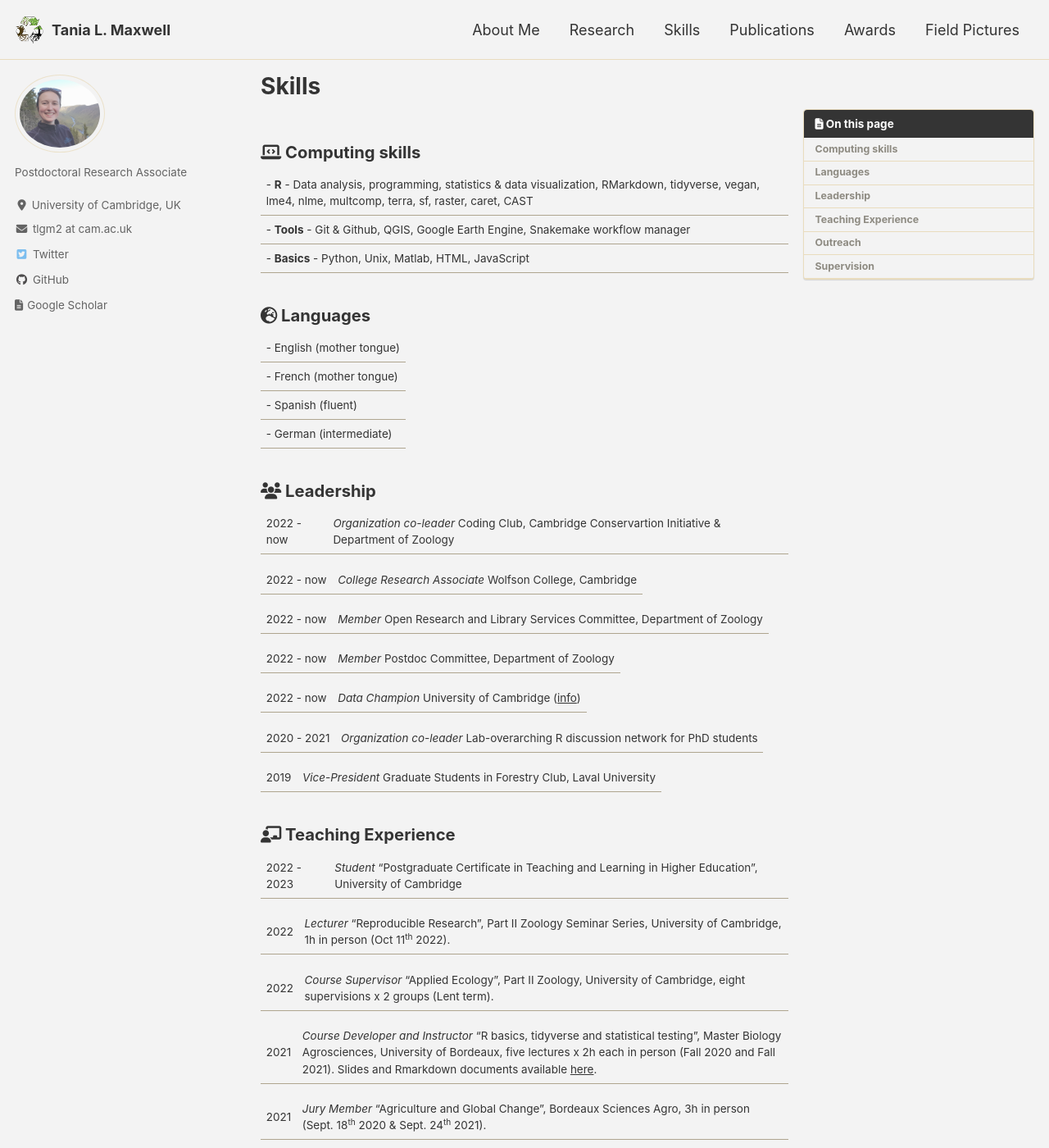
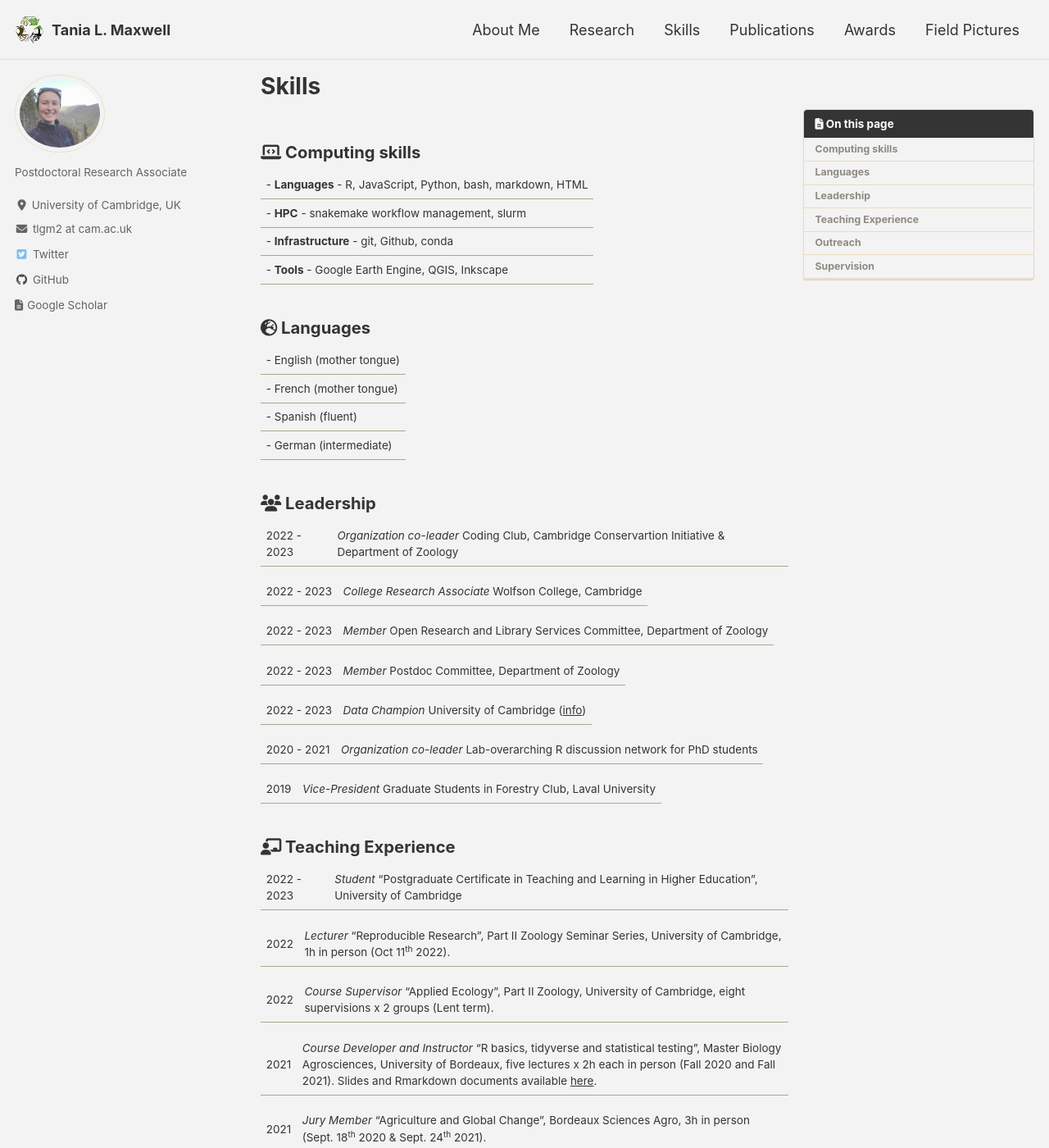
Before and after one commit to Tania-Maxwell/Tania-Maxwell.github.io, a Jekyll site: the page built from _pages/skills.md, in a window 1280 px wide and 1400 px high. Shown: the whole window at 82% size. Built offline with Jekyll 4.4.1, drawn with Linux system fonts in a browser that asks for light colours; cached includes are drawn as plain includes; nearby versions of some CDN libraries.

Commit message:
Update skills.md

```diff
--- a/_pages/skills.md
+++ b/_pages/skills.md
@@ -7,9 +7,10 @@ toc: true
 
 ### <i class="fas fa-laptop-code"></i> Computing skills
 
-|- **R** -  Data analysis, programming, statistics & data visualization, RMarkdown, tidyverse, vegan, lme4, nlme, multcomp, terra, sf, raster, caret, CAST
-|- **Tools** - Git & Github, QGIS, Google Earth Engine, Snakemake workflow manager
-|- **Basics** - Python, Unix, Matlab, HTML, JavaScript
+|- **Languages** - R, JavaScript, Python, bash, markdown, HTML
+|- **HPC** - snakemake workflow management, slurm
+|- **Infrastructure** - git, Github, conda
+|- **Tools** - Google Earth Engine, QGIS, Inkscape
 
 ### <i class="fas fa-globe-europe"></i> Languages
 
@@ -20,15 +21,15 @@ toc: true
 
 ### <i class="fas fa-users"></i> Leadership
 
-2022 - now | _Organization co-leader_ Coding Club, Cambridge Conservartion Initiative & Department of Zoology
+2022 - 2023 | _Organization co-leader_ Coding Club, Cambridge Conservartion Initiative & Department of Zoology
 
-2022 - now | _College Research Associate_ Wolfson College, Cambridge
+2022 - 2023 | _College Research Associate_ Wolfson College, Cambridge
 
-2022 - now | _Member_ Open Research and Library Services Committee, Department of Zoology
+2022 - 2023 | _Member_ Open Research and Library Services Committee, Department of Zoology
 
-2022 - now | _Member_ Postdoc Committee, Department of Zoology
+2022 - 2023 | _Member_ Postdoc Committee, Department of Zoology
 
-2022 - now | _Data Champion_ University of Cambridge ([info](https://www.data.cam.ac.uk/intro-data-champions))
+2022 - 2023 | _Data Champion_ University of Cambridge ([info](https://www.data.cam.ac.uk/intro-data-champions))
 
 2020 - 2021 | _Organization co-leader_ Lab-overarching R discussion network for PhD students
 
```
